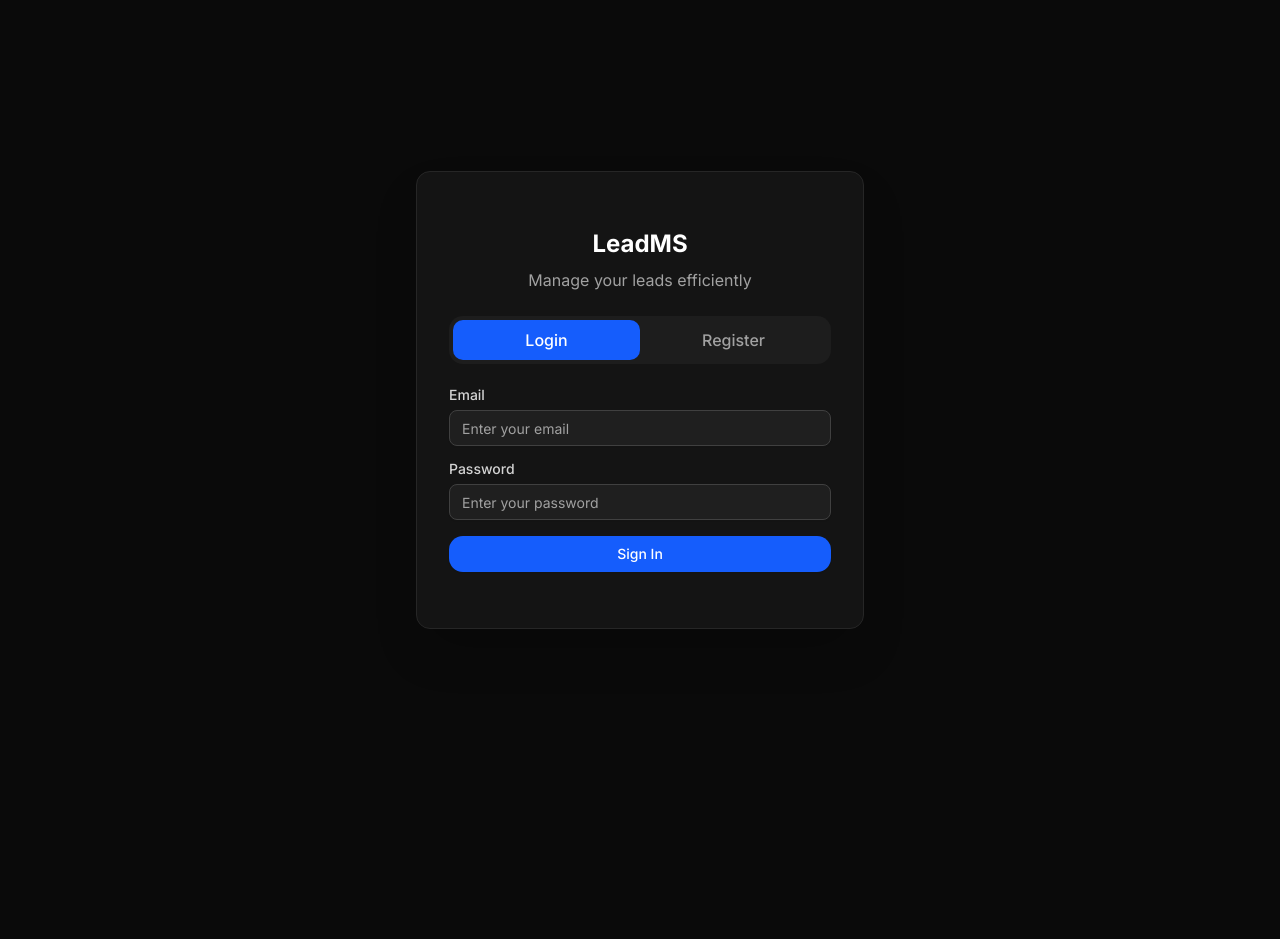
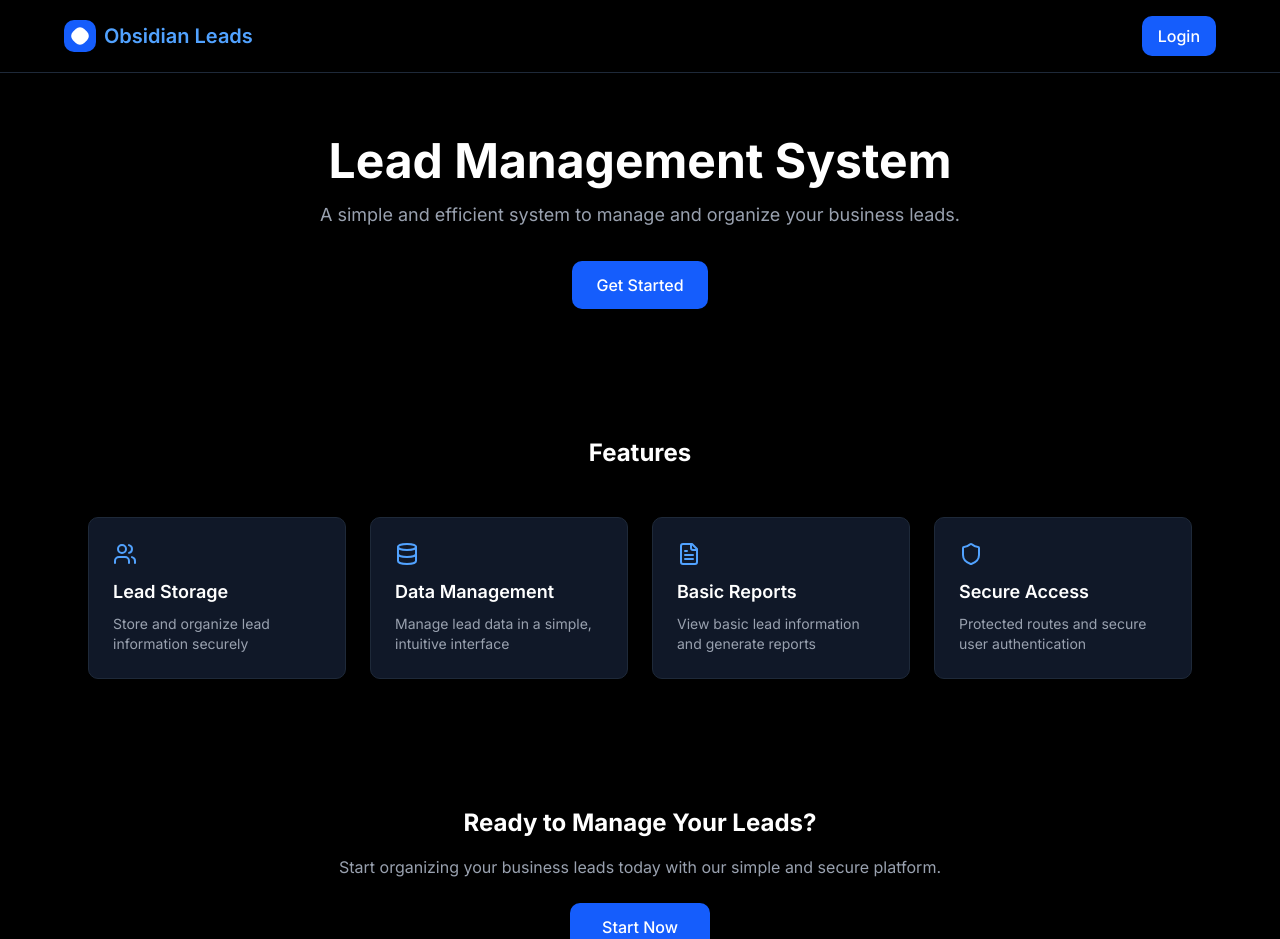
Before and after one commit to vaibhav092/Obsidian-Leads, a React (Vite) app in the folder Client/: page / in a window 1280 px wide. Before the commit this address led to /login. Shown: the top 939 px of the page. Before the commit the page ends 800 px from the top, so only its background shows below. Built offline with nearby package versions, Linux system fonts and the light colour scheme; no server answers.

Commit message:
Home page

```diff
--- a/Client/src/App.jsx
+++ b/Client/src/App.jsx
@@ -1,7 +1,7 @@
 import React from 'react';
-import { BrowserRouter as Router, Routes, Route, } from 'react-router-dom';
+import { BrowserRouter as Router, Routes, Route } from 'react-router-dom';
 import { AuthProvider } from './context/AuthContext';
-import { ProtectedRoute} from './components/ProtectedRoute';
+import { ProtectedRoute } from './components/ProtectedRoute';
 import LoginForm from './pages/LoginForm';
 import Home from './pages/Home';
 import Leads from './pages/Leads';
@@ -12,12 +12,9 @@ function App() {
             <Router>
                 <Routes>
                     <Route path="/" element={<Home />} />
+                    <Route path="/login" element={<LoginForm />} />
                     <Route
-                        path="/login"
-                        element={<LoginForm />}
-                    />
-                    <Route
-                        path='/leads'
+                        path="/leads"
                         element={
                             <ProtectedRoute>
                                 <Leads />
--- a/Client/src/components/Logout.jsx
+++ b/Client/src/components/Logout.jsx
@@ -17,11 +17,7 @@ function Logout() {
     };
 
     return (
-        <Button
-            variant="destructive"
-            onClick={handleLogout}
-            className="px-4 py-2"
-        >
+        <Button variant="destructive" onClick={handleLogout} className="px-4 py-2 hover:cursor-pointer">
             Logout
         </Button>
     );
--- a/Client/src/context/AuthContext.jsx
+++ b/Client/src/context/AuthContext.jsx
@@ -62,9 +62,5 @@ export const AuthProvider = ({ children }) => {
         isAuthenticated: !!user,
     };
 
-    return (
-        <AuthContext.Provider value={value}>
-            {children}
-        </AuthContext.Provider>
-    );
+    return <AuthContext.Provider value={value}>{children}</AuthContext.Provider>;
 };
--- a/Client/src/pages/Home.jsx
+++ b/Client/src/pages/Home.jsx
@@ -1,15 +1,127 @@
 import React from 'react';
-import { Navigate } from 'react-router-dom';
-import { useAuth } from '../context/AuthContext';
+import { useNavigate } from 'react-router-dom';
+import { Users, Database, FileText, Shield } from 'lucide-react';
 
-function Home() {
-    const { isAuthenticated } = useAuth();
+export default function HomePage() {
+    const navigate = useNavigate();
 
-    if (isAuthenticated) {
-        return <Navigate to="/leads" replace />;
-    }
+    const handleLoginClick = () => {
+        navigate('/login');
+    };
 
-    return <Navigate to="/login" replace />;
+    const features = [
+        {
+            icon: <Users className="w-6 h-6" />,
+            title: 'Lead Storage',
+            description: 'Store and organize lead information securely',
+        },
+        {
+            icon: <Database className="w-6 h-6" />,
+            title: 'Data Management',
+            description: 'Manage lead data in a simple, intuitive interface',
+        },
+        {
+            icon: <FileText className="w-6 h-6" />,
+            title: 'Basic Reports',
+            description: 'View basic lead information and generate reports',
+        },
+        {
+            icon: <Shield className="w-6 h-6" />,
+            title: 'Secure Access',
+            description: 'Protected routes and secure user authentication',
+        },
+    ];
+
+    return (
+        <div className="min-h-screen bg-black text-white">
+            {/* Navigation */}
+            <nav className="px-6 py-4 border-b border-gray-800">
+                <div className="max-w-6xl mx-auto flex justify-between items-center">
+                    <div className="flex items-center space-x-2">
+                        <div className="w-8 h-8 bg-blue-600 rounded-lg flex items-center justify-center">
+                            <div className="w-4 h-4 bg-white rounded-sm transform rotate-45"></div>
+                        </div>
+                        <span className="text-xl font-semibold text-blue-400">Obsidian Leads</span>
+                    </div>
+                    <button
+                        onClick={handleLoginClick}
+                        className="bg-blue-600 hover:bg-blue-700 px-4 py-2 rounded-lg transition-colors text-white font-medium"
+                    >
+                        Login
+                    </button>
+                </div>
+            </nav>
+
+            {/* Hero Section */}
+            <div className="max-w-6xl mx-auto px-6 py-16">
+                <div className="text-center max-w-3xl mx-auto">
+                    <h1 className="text-4xl md:text-5xl font-bold mb-4 text-white">
+                        Lead Management System
+                    </h1>
+                    <p className="text-lg text-gray-400 mb-8">
+                        A simple and efficient system to manage and organize your business leads.
+                    </p>
+                    <button
+                        onClick={handleLoginClick}
+                        className="bg-blue-600 hover:bg-blue-700 px-6 py-3 rounded-lg font-medium transition-colors text-white"
+                    >
+                        Get Started
+                    </button>
+                </div>
+            </div>
+
+            {/* Features */}
+            <div className="max-w-6xl mx-auto px-6 py-16">
+                <h2 className="text-2xl font-bold text-center mb-12 text-white">Features</h2>
+                <div className="grid md:grid-cols-2 lg:grid-cols-4 gap-6">
+                    {features.map((feature, index) => (
+                        <div
+                            key={index}
+                            className="p-6 rounded-lg bg-gray-900 border border-gray-800 hover:border-blue-500/50 transition-all duration-200 hover:bg-gray-800/50"
+                        >
+                            <div className="text-blue-400 mb-3">{feature.icon}</div>
+                            <h3 className="text-lg font-semibold mb-2 text-white">
+                                {feature.title}
+                            </h3>
+                            <p className="text-gray-400 text-sm">{feature.description}</p>
+                        </div>
+                    ))}
+                </div>
+            </div>
+
+            {/* CTA Section */}
+            <div className="max-w-6xl mx-auto px-6 py-16">
+                <div className="text-center">
+                    <h2 className="text-2xl font-bold mb-4 text-white">
+                        Ready to Manage Your Leads?
+                    </h2>
+                    <p className="text-gray-400 mb-6">
+                        Start organizing your business leads today with our simple and secure
+                        platform.
+                    </p>
+                    <button
+                        onClick={handleLoginClick}
+                        className="bg-blue-600 hover:bg-blue-700 px-8 py-3 rounded-lg font-medium transition-colors text-white"
+                    >
+                        Start Now
+                    </button>
+                </div>
+            </div>
+
+            {/* Footer */}
+            <footer className="border-t border-gray-800 py-8 mt-16">
+                <div className="max-w-6xl mx-auto px-6 text-center">
+                    <div className="flex items-center justify-center space-x-2 mb-2">
+                        <div className="w-6 h-6 bg-blue-600 rounded flex items-center justify-center">
+                            <div className="w-3 h-3 bg-white rounded-sm transform rotate-45"></div>
+                        </div>
+                        <span className="font-semibold text-blue-400">Obsidian Leads</span>
+                    </div>
+                    <p className="text-gray-500 text-sm">
+                        Lead Management System - Student Project
+                    </p>
+                </div>
+            </footer>
+        </div>
+    );
 }
-
-export default Home;
```
Also changed, not shown: Client/src/pages/Leads.jsx (+7 -6 lines), Client/src/components/ProtectedRoute.jsx (line endings or trailing spaces), Client/src/pages/LoginForm.jsx (line endings or trailing spaces), Client/src/util/api.js (line endings or trailing spaces).
